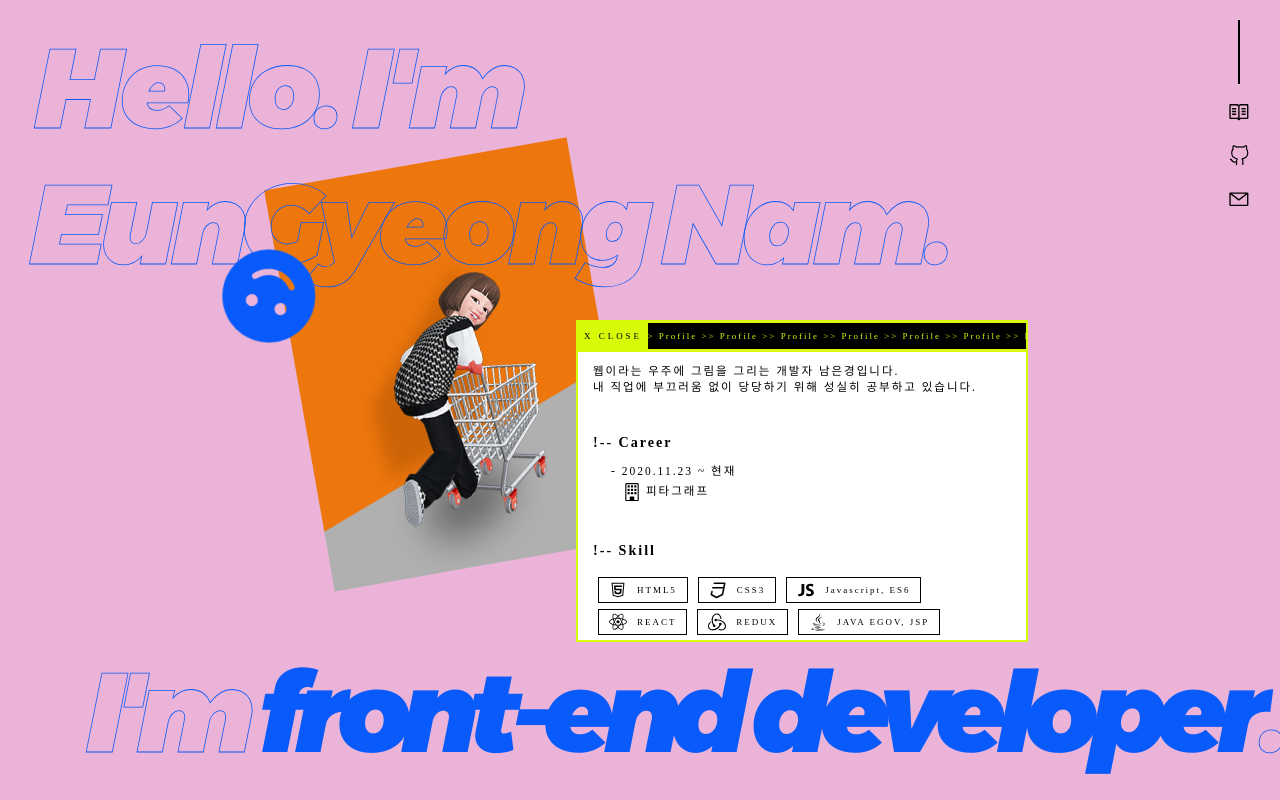
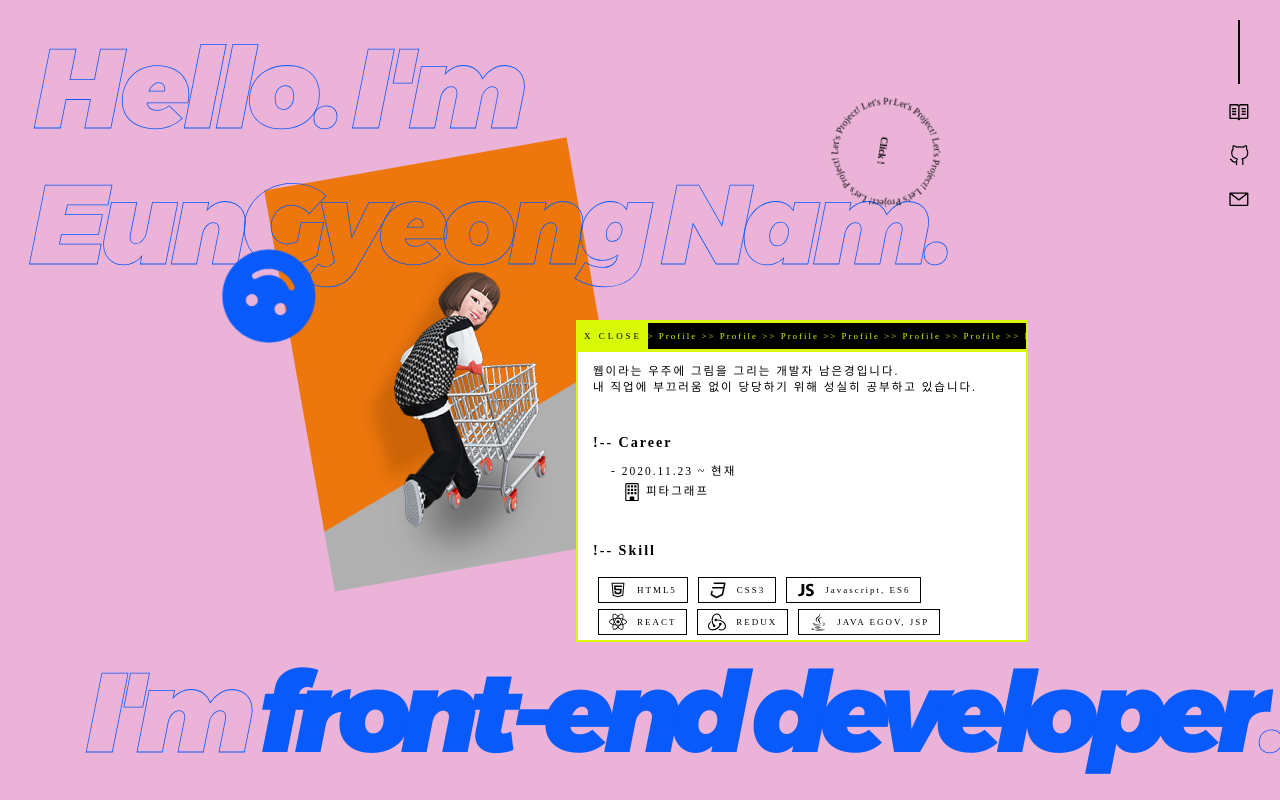
Before and after one commit to Kyung-A/portfolio, a React (Create React App) app: page /about in a window 1280 px wide. Built offline with nearby package versions, Linux system fonts and the light colour scheme; a web font is replaced by a local one.

Commit message:
About page에서 Project page로 넘어가는 링크 추가

```diff
--- /dev/null
+++ b/src/component/ProjectMoveButton.jsx
@@ -0,0 +1,79 @@
+import React from 'react';
+import { Link } from 'react-router-dom';
+import styled, { keyframes } from 'styled-components';
+
+/* Component Style */
+const animate = keyframes`
+ 100% {
+    transform: rotate(360deg);
+  }
+`;
+
+const Wrapper = styled.div`
+  position: absolute;
+  top: 50px;
+  right: 300px;
+  animation: ${animate} 20s linear infinite;
+  z-index: 100;
+
+  a {
+    display: block;
+
+    g:last-child text {
+      font-weight: bold;
+    }
+  }
+`;
+
+const ProjectMoveButton = () => {
+  return (
+    <Wrapper>
+      <Link to="/project">
+        <svg
+          version="1.1"
+          xmlns="http://www.w3.org/2000/svg"
+          xlink="http://www.w3.org/1999/xlink"
+          x="0px"
+          y="0px"
+          width="15vw"
+          height="25vh"
+          font-size="1.42vw"
+          viewBox="0 0 360 300"
+          enable-background="new 0 0 300 300"
+          space="preserve"
+        >
+          <defs>
+            <path
+              id="circlePath"
+              d="M 150, 150 m -60, 0 a 60,60 0 0,1 180,0 a 60,60 0 0,1 -180,0 "
+            />
+            <defs>
+              <path
+                id="textPath"
+                d="M 152, 163 m 0, 0 a 60,0 0 0,1 0,0 a 0,180 0 0,1 180,0 "
+              />
+            </defs>
+          </defs>
+          <circle cx="150" cy="100" r="75" fill="none" />
+          <g>
+            <use href="#circlePath" fill="none" />
+            <text>
+              <textPath href="#circlePath">
+                Let's Project! Let's Project! Let's Project! Let's Project!
+                Let's Project! Let's Project! Let's Project! Let's Project!
+              </textPath>
+            </text>
+          </g>
+          <g>
+            <use href="#textPath" fill="none" />
+            <text>
+              <textPath href="#textPath">Click !</textPath>
+            </text>
+          </g>
+        </svg>
+      </Link>
+    </Wrapper>
+  );
+};
+
+export default ProjectMoveButton;
--- a/src/page/About.jsx
+++ b/src/page/About.jsx
@@ -1,13 +1,15 @@
 import React from 'react';
+
 import AboutPopup from '../component/AboutPopup';
-
 import AboutMainText from '../component/AboutMainText';
 import ProfileImg from '../component/ProfileImg';
+import ProjectMoveButton from '../component/ProjectMoveButton';
 
 const About = () => {
   return (
     <>
       <AboutMainText />
+      <ProjectMoveButton />
       <ProfileImg />
       <AboutPopup />
     </>
```
